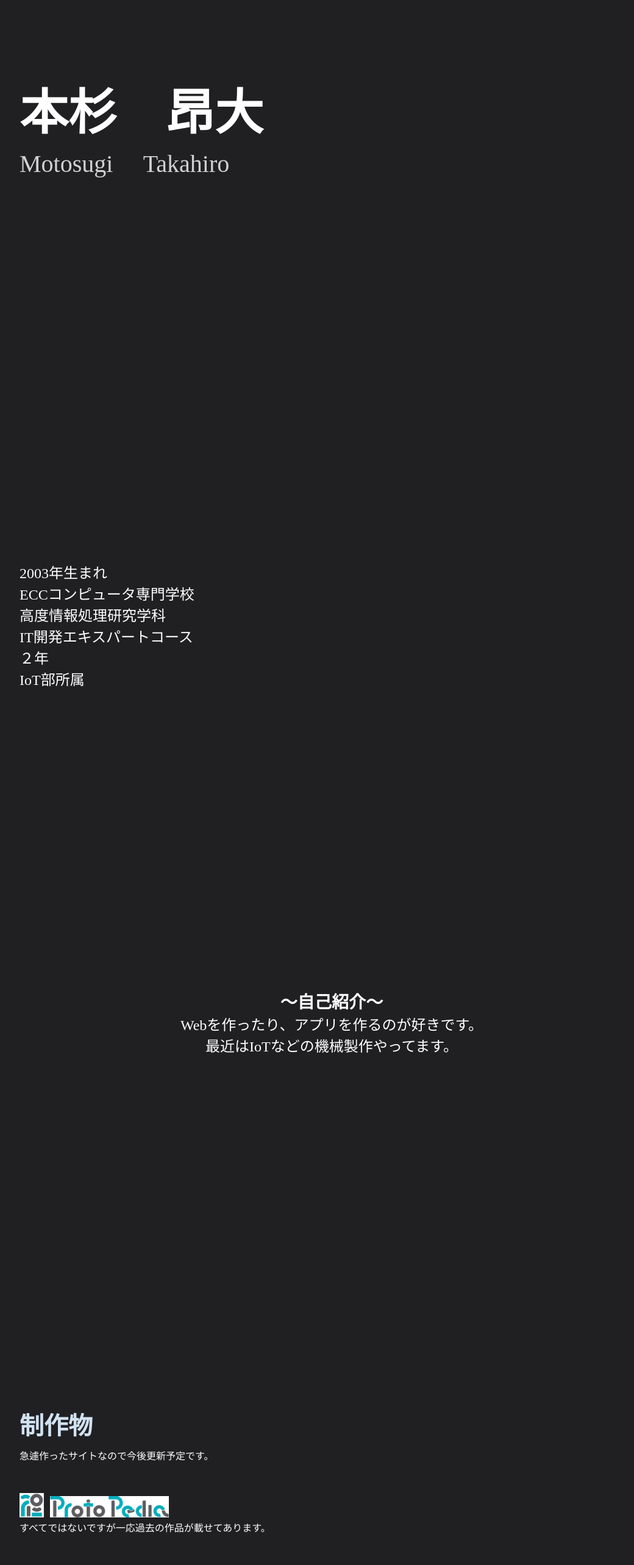
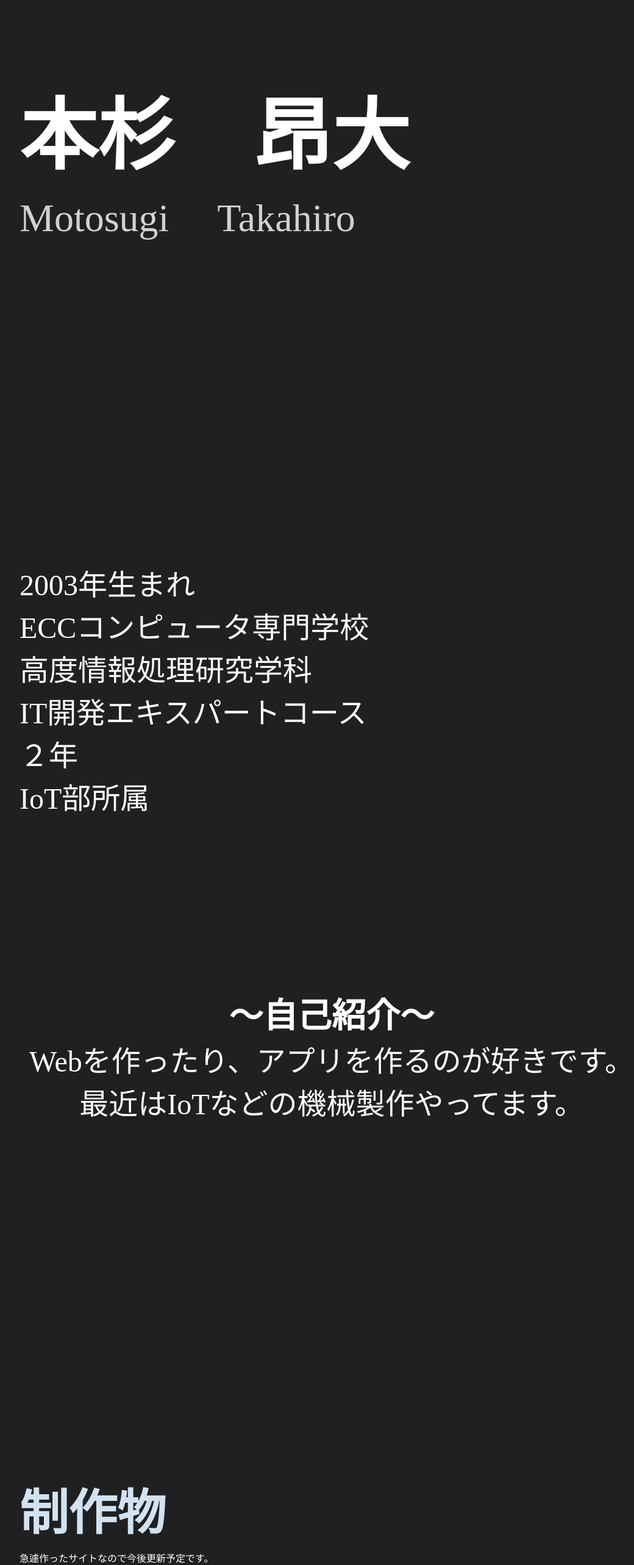
Before and after one commit to Kurumimnm/Portfolio, a Next.js app: page / in a window 1280 px wide. Shown: the part 80-2646 px from the top of the page at 61% size, without its empty margins (96-1136 px from the left). Built offline with nearby package versions, Linux system fonts and the light colour scheme.

Commit message:
サイズの調整

```diff
--- a/src/styles/index.module.scss
+++ b/src/styles/index.module.scss
@@ -1,7 +1,10 @@
 .display {
   margin-left: 10%;
   margin-right: 10%;
-
+  @media screen and (max-width: 500px) {
+    margin-left: 10px;
+    margin-right: 10px;
+  }
   color: white;
 
   .profile {
@@ -11,11 +14,35 @@
     margin-top: 200px;
 
     .name {
-            font-size: 500%;
+      font-size: 5em;
       font-weight: bold;
+      @media screen and (max-width: 420px) {
+        font-size: 4em;
+      }
+      @media screen and (max-width: 330px) {
+        font-size: 2em;
+      }
+      @media screen and (min-width: 800px) {
+        font-size: 8em;
+      }
+      @media screen and (min-width: 1500px) {
+        font-size: 10em;
+      }
     }
     .subName {
-            font-size: 250%;
+      font-size: 2.5em;
+      @media screen and (max-width: 420px) {
+        font-size: 2em;
+      }
+      @media screen and (max-width: 330px) {
+        font-size: 1em;
+      }
+      @media screen and (min-width: 800px) {
+        font-size: 4em;
+      }
+      @media screen and (min-width: 1500px) {
+        font-size: 5em;
+      }
       color: rgb(209, 209, 209);
     }
   }
@@ -25,15 +52,27 @@
     height: 400px;
     margin-top: 400px;
     font-size: 24px;
+    @media screen and (max-width: 330px) {
+      font-size: 16px;
+    }
+    @media screen and (min-width: 800px) {
+      font-size: 48px;
+    }
   }
 
   .introduction {
     font-size: 24px;
-        text-align:center;
+    text-align: center;
     margin-top: 300px;
+    @media screen and (max-width: 330px) {
+      font-size: 16px;
+    }
+    @media screen and (min-width: 800px) {
+      font-size: 48px;
+    }
   }
 
-    .works{
+  .works {
     margin-top: 500px;
     // background-color: blue;
     padding-top: 75px;
@@ -41,7 +80,13 @@
     .title {
       color: rgb(210, 226, 241);
       margin-bottom: 10px;
-            font-size: 250%;
+      font-size: 2.5em;
+      @media screen and (max-width: 330px) {
+        font-size: 2em;
+      }
+      @media screen and (min-width: 800px) {
+        font-size: 5em;
+      }
     }
 
     .protopedia {
@@ -51,12 +96,18 @@
         padding: 0;
         height: 40px;
         margin-right: 10px;
+        @media screen and (min-width: 800px) {
+          height: 80px;
+        }
       }
       .image {
         margin: 0;
         padding: 0;
         background-color: white;
         height: 35px;
+        @media screen and (min-width: 800px) {
+          height: 70px;
+        }
       }
     }
   }
@@ -65,14 +116,29 @@
     // background-color: gray;
 
     h2 {
-            font-size: 200%;
+      font-size: 2em;
       padding-top: 75px;
+      @media screen and (max-width: 330px) {
+        font-size: 1em;
+      }
+      @media screen and (min-width: 800px) {
+        font-size: 4em;
+      }
     }
     .icon {
-            margin: 4% 6% 4% 0px;
+      margin: 20px 40px 20px 0px;
       color: white;
       height: 30px;
       width: 30px;
+      @media screen and (max-width: 330px) {
+        margin: 20px 20px 20px 0px;
+        height: 20px;
+        width: 20px;
+      }
+      @media screen and (min-width: 800px) {
+        height: 60px;
+        width: 60px;
+      }
     }
   }
   .links {
@@ -85,7 +151,13 @@
       margin-top: 10px;
       justify-content: center;
       // background-color: red;
-            font-size: 150%;
+      font-size: 1.5em;
+      @media screen and (max-width: 330px) {
+        font-size: 1em;
+      }
+      @media screen and (min-width: 800px) {
+        font-size: 3em;
+      }
     }
 
     .icons {
@@ -102,8 +174,11 @@
           cursor: pointer;
           color: rgb(210, 226, 241);
         }
+        @media screen and (min-width: 800px) {
+          height: 60px;
+          width: 60px;
         }
       }
     }
-
   }
+}
```
Lines whose indentation alone changed are shown as unchanged.
